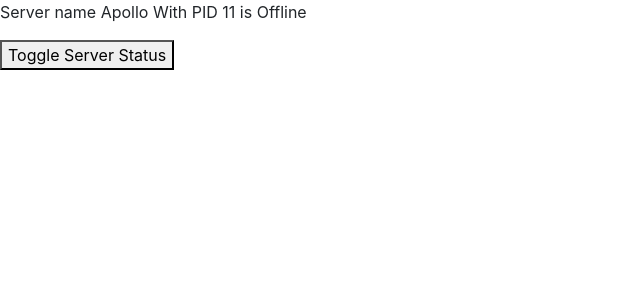
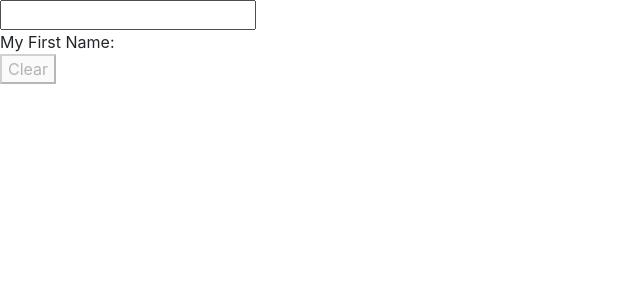
Before and after one commit to 7CodeWizard/AngularJS, an Angular app: page / in a window 1280 px wide. Shown: the top 300 px of the page, without its empty margins (0-640 px from the left). Built offline with nearby package versions, Linux system fonts and the light colour scheme.

Commit message:
Second Assignment

```diff
--- a/src/app/app.component.html
+++ b/src/app/app.component.html
@@ -1,2 +1,3 @@
-<p>Server name {{ ServerName }} With PID {{ ServerPID }} is {{ ServerStatus }}</p>
-<button [disabled]="buttonState" (click)="toggleServerStatus()">Toggle Server Status</button>
+ <input type="text" name="" id="" [(ngModel)]="FirstName" [value]="FirstName"><br>
+ My First Name: {{FirstName}} <br>
+ <button (click)="ClearSearch()" [disabled]="FirstName === ''">Clear</button>
--- a/src/app/app.component.ts
+++ b/src/app/app.component.ts
@@ -6,26 +6,11 @@ import { Component } from '@angular/core';
   styleUrls: ['./app.component.css']
 })
 export class AppComponent {
-  ServerName = 'Apollo';
-  ServerPID = 11;
-  ServerStatus = 'Offline';
-  StatusFlag = false;
-  buttonState = true;
-
-  constructor(){
-    setTimeout(() => {
-      this.buttonState = false;
-    }, 2500);
+  FirstName = '';
+  btnState = true;
+  ClearSearch(){
+    this.FirstName = '';
   }
 
-  toggleServerStatus(){
-    this.StatusFlag = !this.StatusFlag;
-    if(this.StatusFlag === true){
-      this.ServerStatus = 'Online';
-    }
-    else{
-      this.ServerStatus = 'Offline';
-    }
-    return this.ServerStatus;
-  }
+
 }
```
